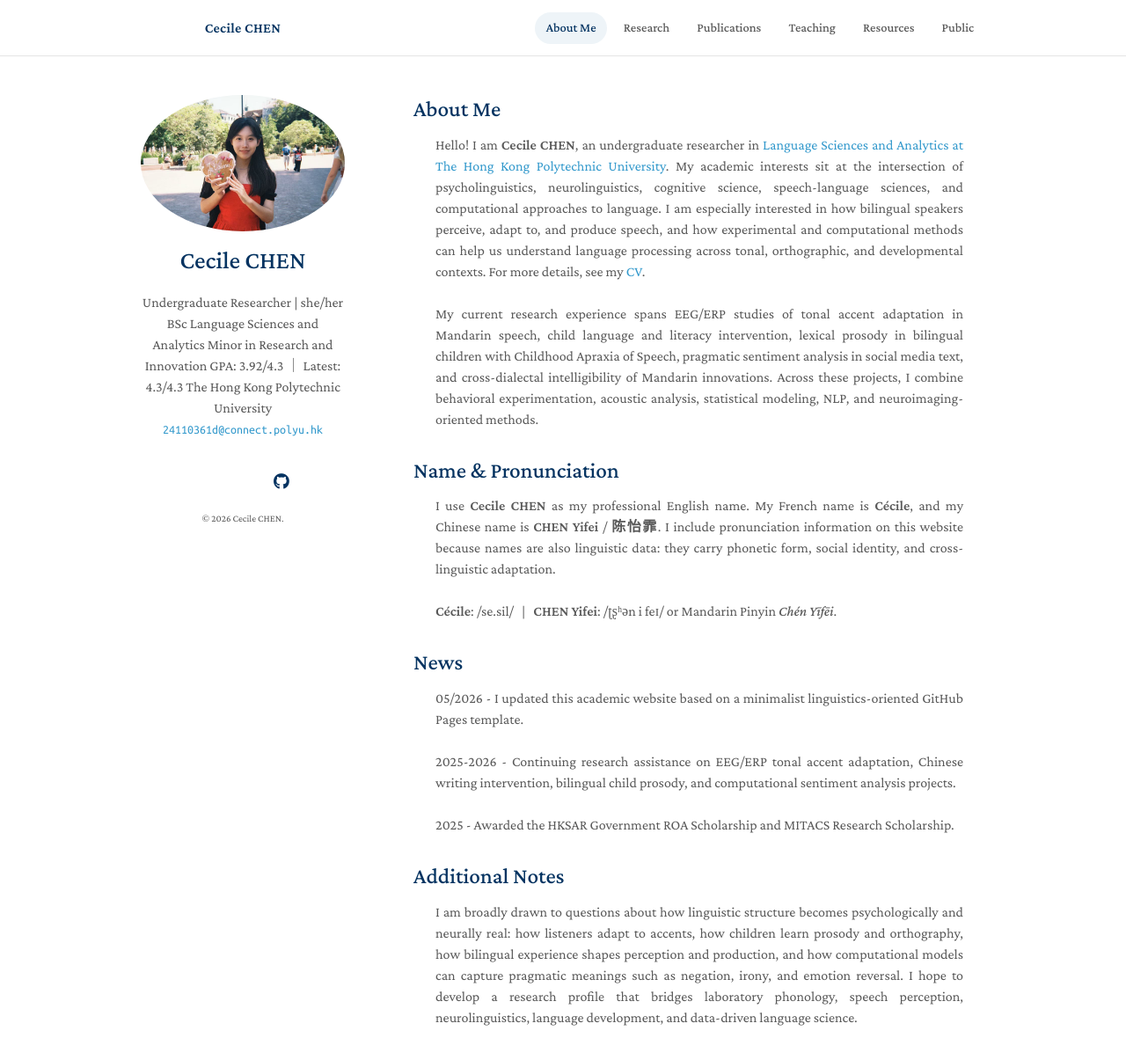
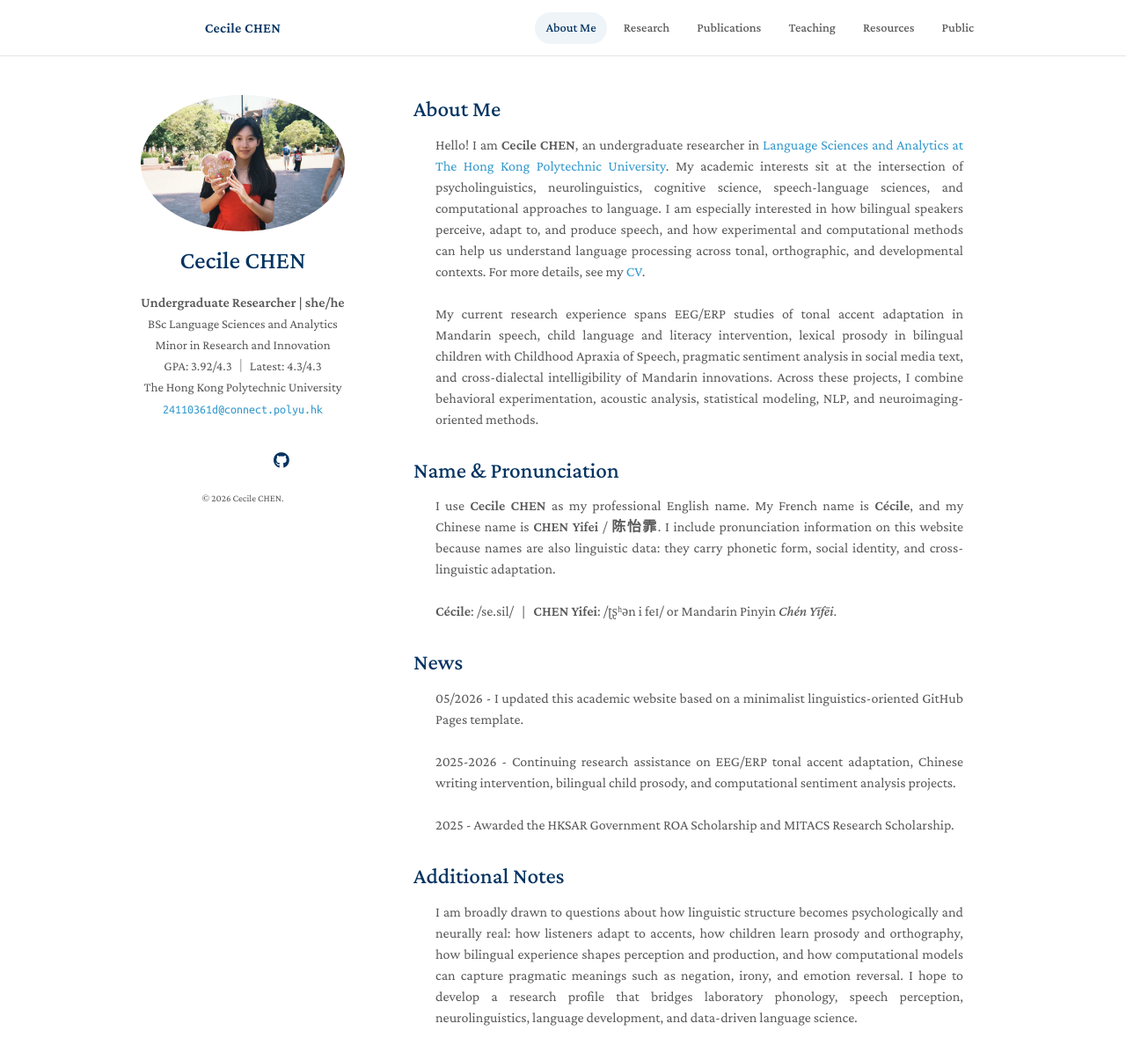
Before and after one commit to Cecile1015/CecileCHEN_Personal_Website, a Jekyll site: the page built from index.md, in a window 1280 px wide and 1251 px high. Shown: the top 1205 px of the window at 88% size. Built offline with Jekyll 4.4.1, drawn with Linux system fonts in a browser that asks for light colours; a style sheet for code colours, icons or effects is not loaded.

Commit message:
Add styles for profile summary and sidebar elements

```diff
--- a/assets/css/style.scss
+++ b/assets/css/style.scss
@@ -2,3 +2,27 @@
 ---
 
 @import "minimal-light";
+.profile-summary {
+  max-width: 460px;
+}
+
+.profile-copy {
+  max-width: 460px;
+  width: 100%;
+  margin-left: auto;
+  margin-right: auto;
+  line-height: 1.35;
+}
+
+.sidebar-line {
+  display: block;
+  white-space: nowrap;
+  font-size: 0.92rem;
+  line-height: 1.45;
+  margin: 0.18rem 0;
+}
+
+.sidebar-position {
+  font-size: 1rem;
+  font-weight: 600;
+}
```
